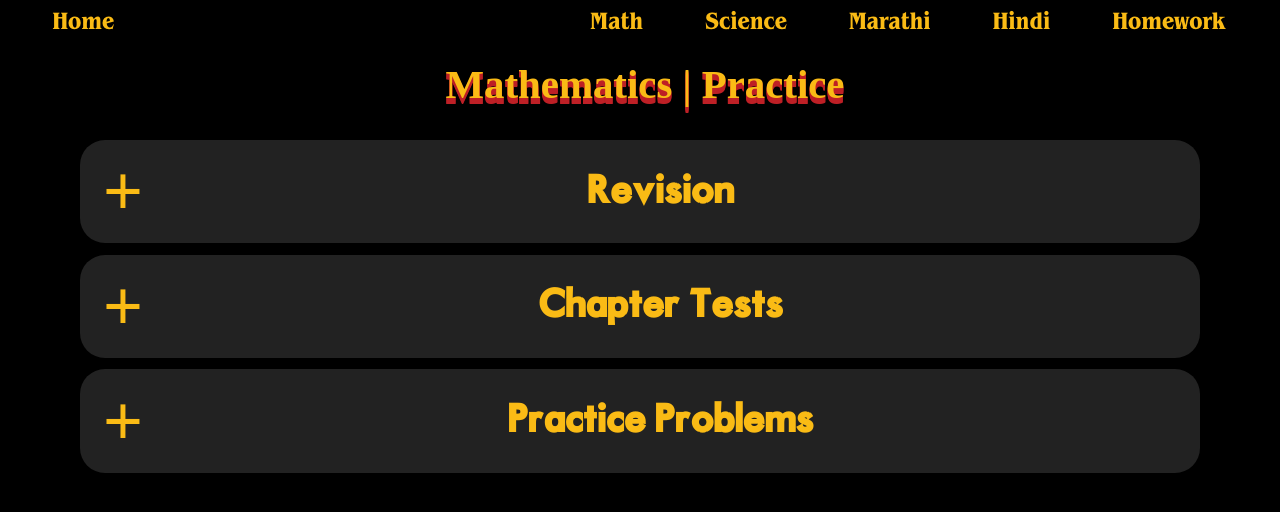
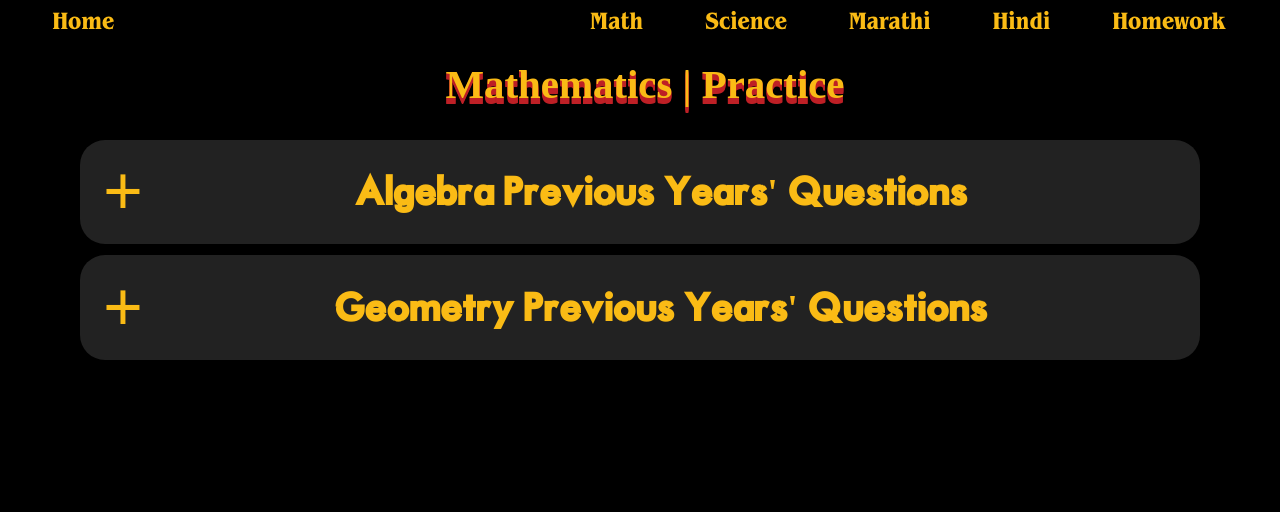
Before and after one commit to DhanushVDPT/sgvnext, a Next.js app: page /mathpractice in a window 1280 px wide. Shown: the top 512 px of the page. Built offline with nearby package versions, Linux system fonts and the light colour scheme; a web font is replaced by a local one.

Commit message:
chapter wise board questions

```diff
--- a/pages/mathpractice.js
+++ b/pages/mathpractice.js
@@ -10,35 +10,28 @@ export default function Page() {
                 <h1>Mathematics | Practice</h1>
                 <ul className="accordion">
                     <li>
-                        <input type="radio" name="accordion" id="third"></input>
-                        <label for="third"><h2 className="subjecth2">Revision</h2></label>
+                        <input type="radio" name="accordion" id="first"></input>
+                        <label for="first"><h2 className="subjecth2">Algebra Previous Years' Questions</h2></label>
                         <div className="lists accordioncontent">
-                            <a target="#" href="https://docs.google.com/document/d/1aAxbhwMBUjNjKMl7xnzvviPNLNfgTMmNRDkYz7C7clA/edit?tab=t.0">Misari didi's ultimate question bank</a>
-                            <a target="#" href="https://docs.google.com/document/d/1-HF6j_HXVwdDn-DtKUfEVaa8mGirqAx8ROcEEbkjxtI/edit?usp=sharing">Daily revision tests</a>
-                        </div>
-                    </li>
-                    <li>
-                        <input type="radio" name="accordion" id="first"></input>
-                        <label for="first"><h2 className="subjecth2">Chapter Tests</h2></label>
-                        <div className="lists accordioncontent">
-                            <a target="#" href="https://drive.google.com/file/d/1OEPYyTa145yJbeao5GlOqYuOp8XbjG8b/view?usp=sharing">Circles Test - Misari didi</a>
-                            <a target="#" href="https://docs.google.com/document/d/1Io-ISBzv4EBWI2IKJ6Q2X5ggkL8ncWL7SHi78Z6Ovlo/edit?usp=sharing">Linear Equations - Misari didi</a>
-                            <a target="#" href="https://drive.google.com/file/d/1dNHUcCZlqrdzH3DDbAW9P_u_hw17c3JO/view?usp=sharing">Simultaneous Linear Equations Test</a>
-                            <a target="#" href="https://drive.google.com/file/d/1aCJ2Kg-9tJVFQ5zLxSs-nCyXgxmoEObl/view?usp=sharing">Coordinate Geometry - Misari didi</a>
-                            <a target="#" href="https://drive.google.com/file/d/1YDOAk5ZbHnmIJuNPbgFZBn_jqFNXIrIA/view?usp=sharing">Coordinate Geometry - Santoshi didi</a>
-                            <a target="#" href="https://drive.google.com/file/d/1LG1H7BJjFJy2d9F_FK9bq0D5ONVlp_Rz/view?usp=sharing">Coordinate Geometry Mini Test</a>
-                            <a target="#" href="https://docs.google.com/document/d/104iiaAwerpE27KyCVkrhgGlKcEchqSAKqspjiVIOGx0/edit?usp=sharing">Coordinate Geometry Test</a>
+                            <a target="#" href="https://docs.google.com/document/d/14vLnIx-TQNxQhL7sjkANJGVX3-m-h3Wrc2RtzbosYas/edit?tab=t.91jq5xx29jzg">Arithmetic Progressions</a>
+                            <a target="#" href="https://docs.google.com/document/d/13kaE6fCfqX822gPxqzgHYWA7cn-Ddc7cZI_Ho1NU4Ck/edit?tab=t.91jq5xx29jzg">Linear Equations</a>
+                            <a target="#" href="https://docs.google.com/document/d/1L4pIFaWE1QFPK9cLiqhGyiDsdrTtCi30h01xS0U5pKo/edit?tab=t.91jq5xx29jzg">Quadratic Equations</a>
+                            <a target="#" href="https://docs.google.com/document/d/1lsy2DruLCvlDzkW-gWLLpK_zok8jKksf_jjANl88hZQ/edit?tab=t.91jq5xx29jzg">Probability</a>
+                            <a target="#" href="https://docs.google.com/document/d/1n-Yub9j8otv8GAOympzeyeKc05dBrDLZVubU_bqyFJY/edit?tab=t.91jq5xx29jzg">Statistics</a>
+                            <a target="#" href="https://docs.google.com/document/d/1pwqMecf72d2hQ2iRpMfGgE_P2I58jwIEFb-nKQxYYqU/edit?tab=t.91jq5xx29jzg">Financial Planning</a>
                         </div>
                     </li>
                     <li>
                         <input type="radio" name="accordion" id="second"></input>
-                        <label for="second"><h2 className="subjecth2">Practice Problems</h2></label>
+                        <label for="second"><h2 className="subjecth2">Geometry Previous Years' Questions</h2></label>
                         <div className="lists accordioncontent">
-                            <a target="#" href="https://docs.google.com/document/d/1K7Yx9tnqdB3m0XzlOMB4Bx2ZoWzwYCN4VKk_QVuvEeg/edit?usp=sharing">Trigonometry</a>
-                            <a target="#" href="https://drive.google.com/file/d/1pUEGz4ebrpkvDzc8xtDbvKj6DPu_mWSZ/view?usp=sharing">Mensuration - Santoshi Didi</a>
-                            <a target="#" href="https://docs.google.com/document/d/1QZGlCiBOThTmcAEsDI0tQyQYGfShmzn-c2NgDoXoOH4/edit?usp=sharing">Coordinate Geometry</a>
-                            <a target="#" href="https://docs.google.com/document/d/132hAS7ZLpRtj0vT0--1-d4A-KcTVSunKxyDcTCAvnXE/edit?usp=sharing">Simultaneous Linear Equations</a>
-                            <a target="#" href="https://drive.google.com/file/d/1nqFRBjXo5yvfDm_ojT_8Za_I1A-TSV55/view?usp=sharing">Linear Equations - Santoshi Didi</a>
+                            <a target="#" href="https://drive.google.com/file/d/1bFN2q97a9JeQEyEGH0G3ftERlE6eKg9c/view?usp=drive_link">Similarity</a>
+                            <a target="#" href="https://docs.google.com/document/d/1KaEIsZHdhdHXr03NIEXCg1Gbh3zsnOp-2WgIrVaZNyc/edit?tab=t.91jq5xx29jzg">Pythagoras Theorem</a>
+                            <a target="#" href="https://docs.google.com/document/d/1N7LL7eViRJuZlpuqqTZNonSuB5AwRoXQySIYXrdGIw0/edit?tab=t.91jq5xx29jzg">Coordinate Geometry</a>
+                            <a target="#" href="https://docs.google.com/document/d/1tKYgYNBoXwvhsijCGYUaQ-M-4lA8uise7t89jJSOz8A/edit?tab=t.91jq5xx29jzg">Mensuration</a>
+                            <a target="#" href="https://docs.google.com/document/d/114DGg1RRbJhYPGsVR2c3NSKSjYuAWsy6Wg-quGm06Xk/edit?tab=t.91jq5xx29jzg">Trigonometry</a>
+                            <a target="#" href="https://docs.google.com/document/d/1sf_MFIb0f9YkZA0-ae_EijHIyHK9nHPPPYUtKR9Mf_0/edit?tab=t.91jq5xx29jzg#heading=h.u7mu04g96hnz">Circles</a>
+                            <a target="#" href="https://docs.google.com/document/d/1N4IhQXFb4MhwDWf4nL4O7ZKngBmA8-uxypMIwCRui-U/edit?tab=t.91jq5xx29jzg">Construction</a>
                         </div>
                     </li>
                 </ul>
```
Also changed, not shown: pages/sciencepractice.js (+14 -16 lines).
